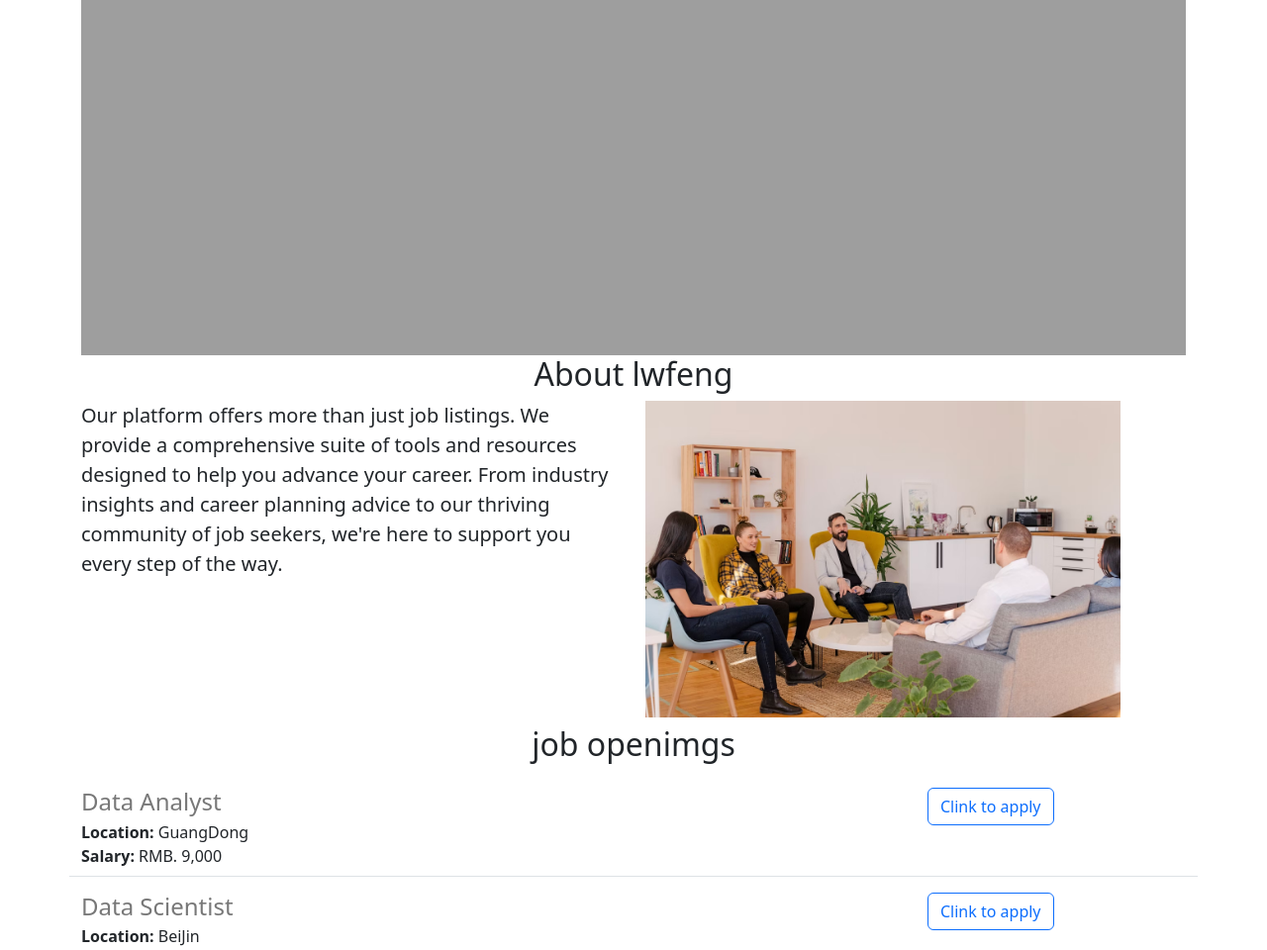
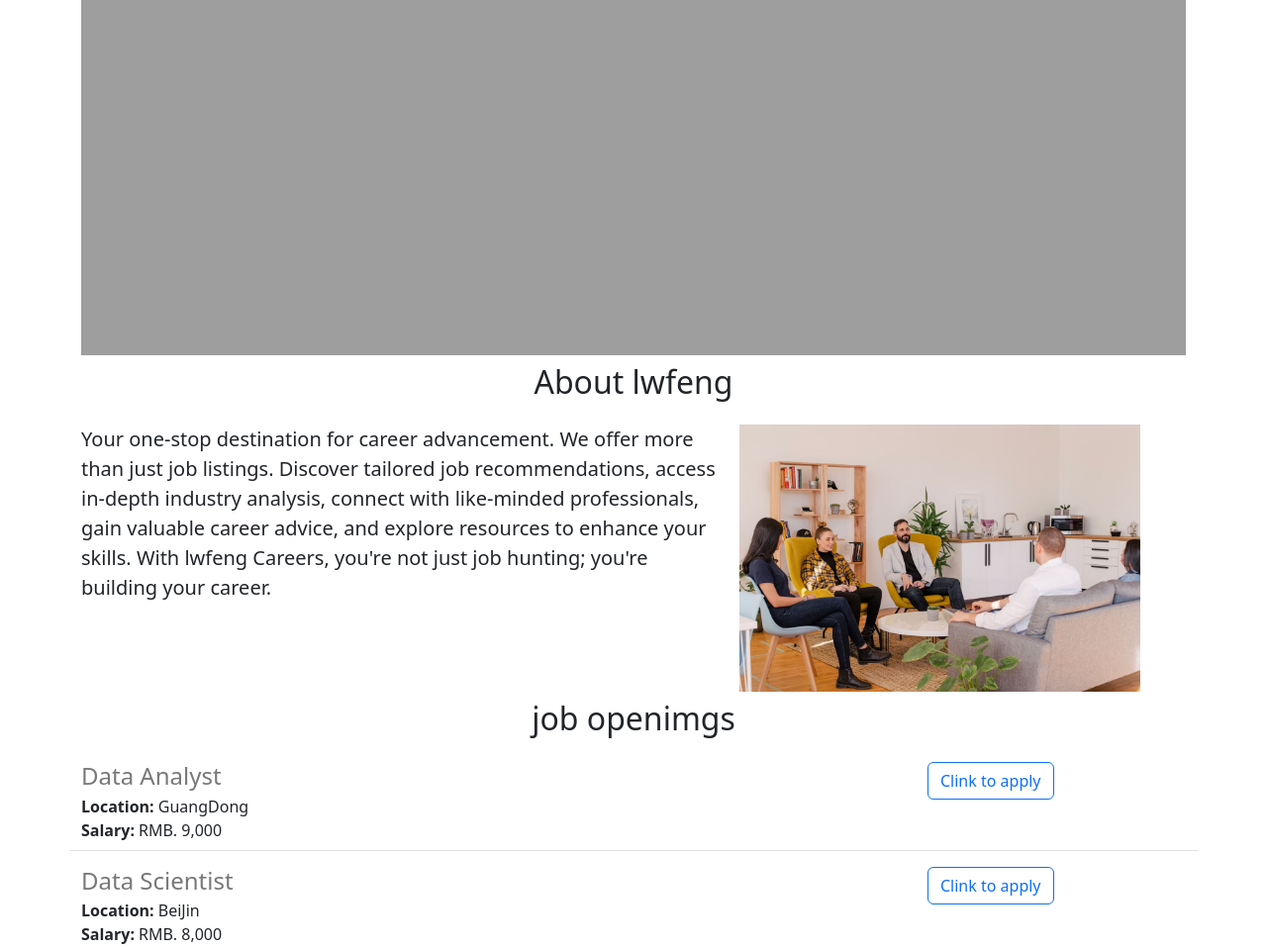
Before and after one commit to lwfeng-ch/lwfeng-website, a Flask app: page / in a window 1280 px wide. Shown: the part 137-1097 px from the top of the page at 99% size. Run offline with Flask 3, Linux system fonts and the light colour scheme.

Commit message:
add page1 change some data

```diff
--- a/templates/home2.html
+++ b/templates/home2.html
@@ -23,20 +23,19 @@
             {{company_name}} Careers
         </h1>
         <img class="img-fluid" id='p1' src="http://127.0.0.1:5000/static/page1.jpeg">
-        <h2 class="text-center">About {{company_name}}</h2>
+        <h2 class="text-center mt-2 mb-4">About {{company_name}}</h2>
         <div class="row">
-            <div class="col-6">
+            <div class="col-7">
         <p class="lead">
-          Our platform offers more than just job listings.
-          We provide a comprehensive suite of tools and
-          resources designed to help you advance your
-          career. From industry insights and career
-          planning advice to our thriving community of
-          job seekers, we're here to support you every step of the way.
+          Your one-stop destination for career advancement. We offer more than just job
+            listings. Discover tailored job recommendations, access in-depth industry
+            analysis, connect with like-minded professionals, gain valuable career advice,
+            and explore resources to enhance your skills. With lwfeng Careers,
+            you're not just job hunting; you're building your career.
         </p>
             </div>
-            <div class='col-6'>
-            <img src="/static/people.jpeg" style="height:320px;">
+            <div class='col-4'>
+            <img src="/static/people.jpeg" style="height:270px;">
             </div>
         </div>
         <h2 class="text-center mt-2 mb-4">job openimgs </h2>
```
